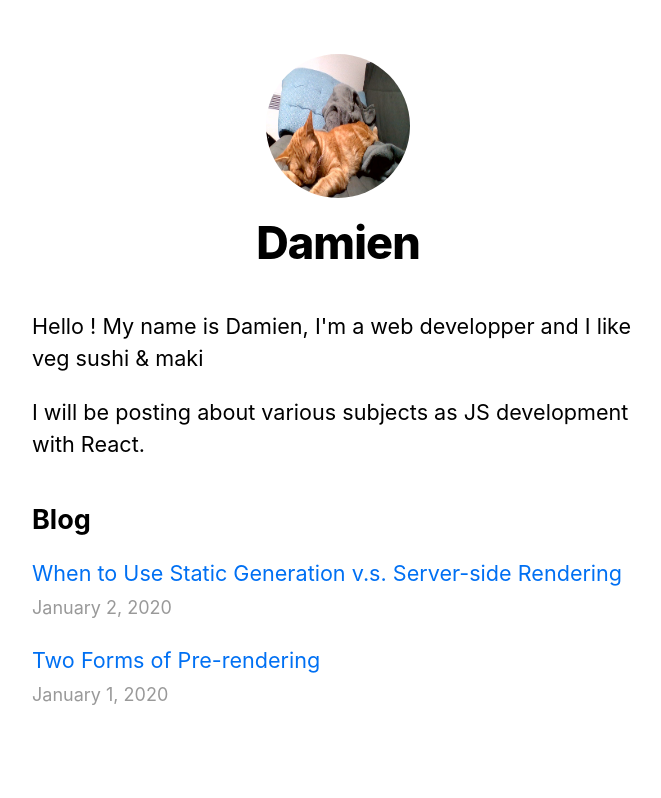
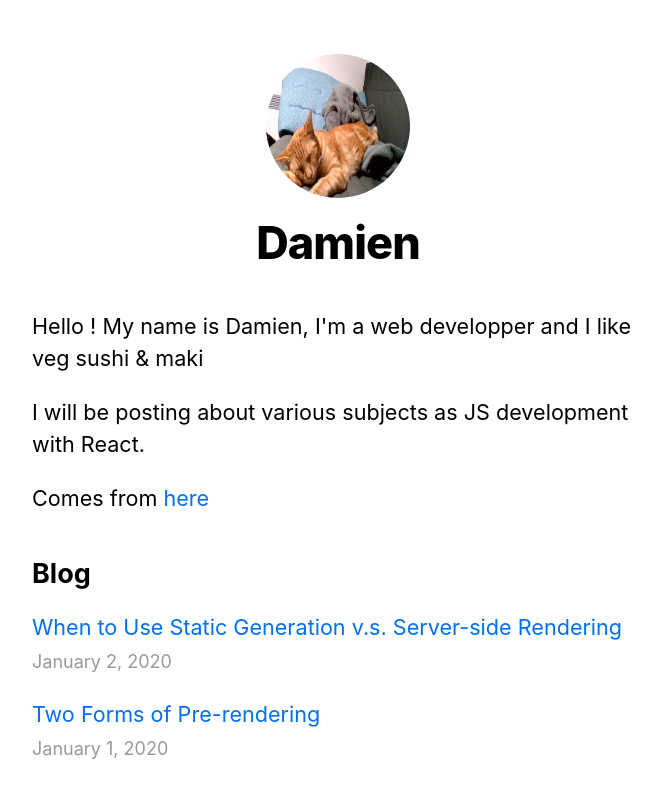
Before and after one commit to Damiaou/nextjs-blog, a Next.js app: page / in a window 1280 px wide. Shown: the top 798 px of the page, without its empty margins (302-963 px from the left). Built offline with nearby package versions, Linux system fonts and the light colour scheme.

Commit message:
Add link to github repo

```diff
--- a/pages/index.js
+++ b/pages/index.js
@@ -18,6 +18,9 @@ export default function Home({ allPostsData }) {
         </p>
         <p>
           I will be posting about various subjects as JS development with React.
+        </p>
+        <p>
+          Comes from <a href="https://github.com/Damiaou/nextjs-blog">here</a>
         </p>
       </section>
       <section className={`${utilStyles.headingMd} ${utilStyles.padding1px}`}>
```
